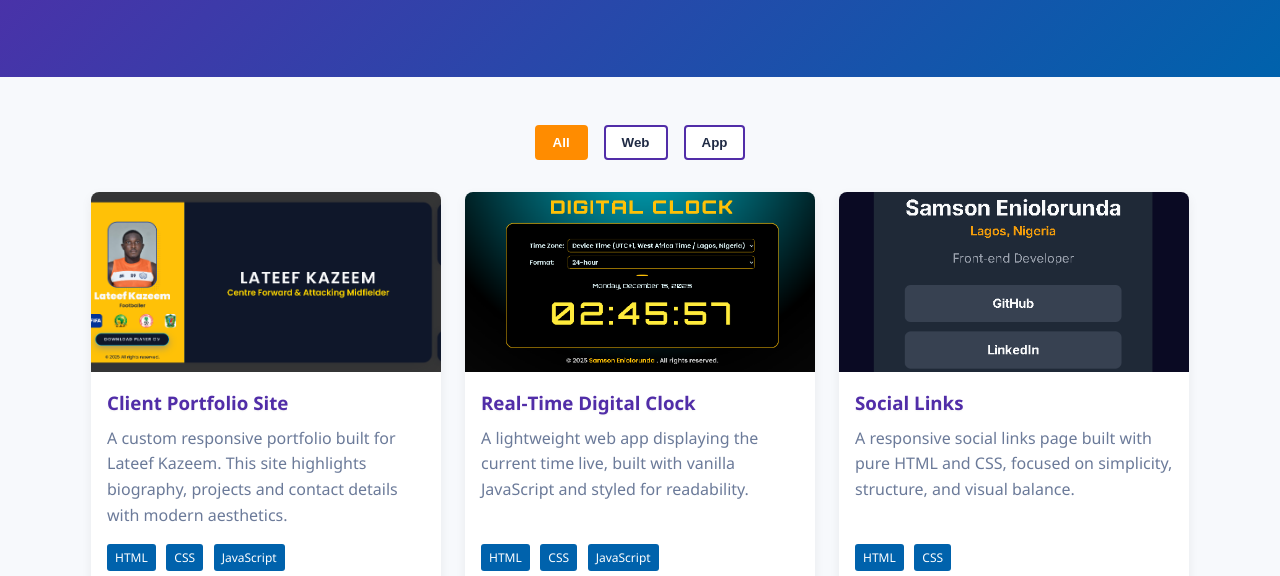
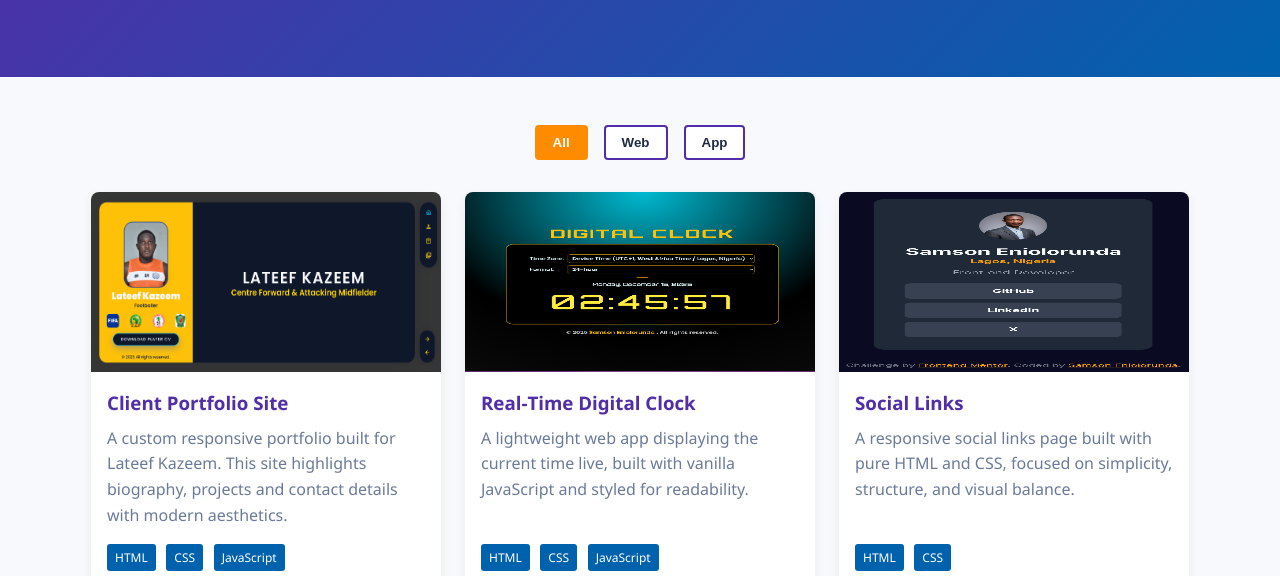
Before and after one commit to Samson-Eniolorunda/my-portfolio, a plain HTML site: page portfolio.html in a window 1280 px wide. Shown: the part 224-800 px from the top of the page. Drawn offline with Linux system fonts and the light colour scheme.

Commit message:
portfolio project-card img resize

```diff
--- a/assets/css/styles.css
+++ b/assets/css/styles.css
@@ -672,7 +672,7 @@ a:hover {
 .project-card img {
   width: 100%;
   height: 180px;
-  object-fit: cover;
+  object-fit: inherit;
 }
 
 .project-card .card-body {
--- a/portfolio.html
+++ b/portfolio.html
@@ -48,7 +48,7 @@
       <div class="portfolio-grid" id="portfolioGrid">
         <!-- Project 1: Client Portfolio Site -->
         <div class="project-card" data-category="web">
-          <img src="assets/img/Lateef Kazeem site screenshot.png" alt="Lateef Kazeem site screenshot" />
+          <img src="assets/img/Lateef_Kazeem_site_screenshot.png" alt="Lateef Kazeem site screenshot" />
           <div class="card-body">
             <h3>Client Portfolio Site</h3>
             <p>A custom responsive portfolio built for Lateef&nbsp;Kazeem. This site highlights biography, projects and contact details with modern aesthetics.</p>
@@ -65,7 +65,7 @@
         </div>
         <!-- Project 2: Real-Time Digital Clock -->
         <div class="project-card" data-category="web">
-          <img src="assets/img/real-time digital clock screenshot.png" alt="real-time digital clock screenshot" />
+          <img src="assets/img/real_time_digital_clock_screenshot.png" alt="real-time digital clock screenshot" />
           <div class="card-body">
             <h3>Real‑Time Digital Clock</h3>
             <p>A lightweight web app displaying the current time live, built with vanilla JavaScript and styled for readability.</p>
@@ -82,7 +82,7 @@
         </div>
         <!-- Project 3: Social Links -->
         <div class="project-card" data-category="web">
-          <img src="assets/img/social links screenshot.png" alt="Social links screenshot" />
+          <img src="assets/img/social_links_screenshot.png" alt="Social links screenshot" />
           <div class="card-body">
             <h3>Social Links</h3>
             <p>A responsive social links page built with pure HTML and CSS, focused on simplicity, structure, and visual balance.</p>
@@ -98,7 +98,7 @@
         </div>
         <!-- Future project placeholder for App category -->
         <div class="project-card" data-category="app" style="display: none;">
-          <img src="assets/img/coming soon.jpg" alt="coming soon">
+          <img src="assets/img/coming_soon.jpg" alt="coming soon">
           <div class="card-body">
             <h3>New App Launching Soon</h3>
             <p>This space is reserved for a future mobile or desktop app project. Stay tuned for updates!</p>
```
Also changed, not shown: assets/img/Lateef_Kazeem_site_screenshot.png (renamed from assets/img/Lateef Kazeem site screenshot.png), assets/img/coming_soon.jpg (renamed from assets/img/coming soon.jpg), assets/img/real_time_digital_clock_screenshot.png (renamed from assets/img/Real-Time Digital Clock screenshot.png), assets/img/social_links_screenshot.png (renamed from assets/img/social links screenshot.png).
